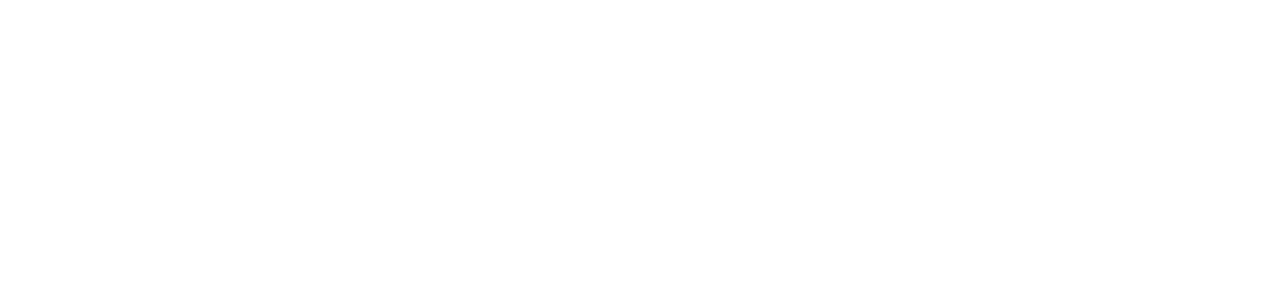
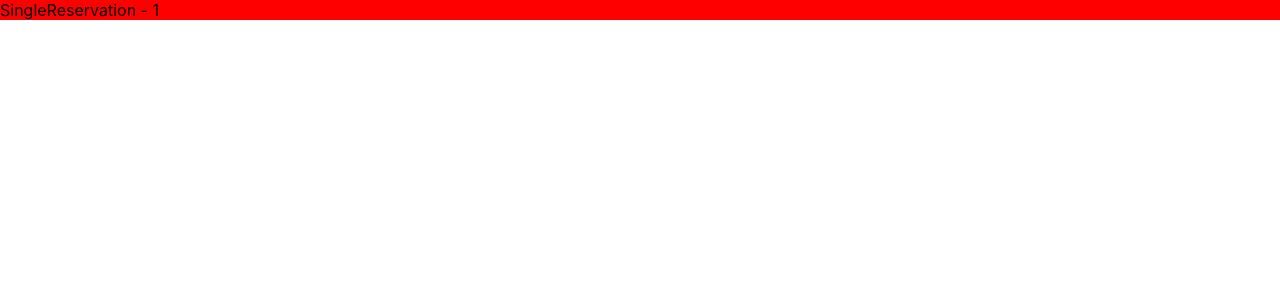
Before and after one commit to DylanLovell93/takehome-frontend, a React (Create React App) app: page /reservations/1 in a window 1280 px wide. Before the commit this address had no page. Shown: the top 300 px of the page. Built offline with nearby package versions, Linux system fonts and the light colour scheme.

Commit message:
single reservation path

```diff
--- a/src/App.js
+++ b/src/App.js
@@ -5,6 +5,7 @@
 import NewRestaurant from "./Pages/NewRestaurant/NewRestaurant";
 import SingleRestaurant from "./Pages/SingleRestaurant/SingleRestaurant";
 import Reservations from "./Pages/Reservations/Reservations";
+import SingleReservation from "./Pages/SingleReservation/SingleReservation";
 
 const App = () => {
   return (
@@ -15,6 +16,7 @@
         <Route path="/newRestaurant" element={<NewRestaurant />} />
         <Route path="/restaurants/:id" element={<SingleRestaurant />} />
         <Route path="/reservations" element={<Reservations />} />
+        <Route path="/reservations/:id" element={<SingleReservation />} />
       </Routes>
     </div>
   );
--- /dev/null
+++ b/src/Pages/SingleReservation/SingleReservation.css
@@ -0,0 +1,3 @@
+.SingleReservation {
+  background-color: red;
+}
--- /dev/null
+++ b/src/Pages/SingleReservation/SingleReservation.jsx
@@ -0,0 +1,10 @@
+import "./SingleReservation.css";
+import React from "react";
+import { useParams } from "react-router-dom";
+
+const SingleReservation = () => {
+  const { id } = useParams();
+  return <div className="SingleReservation">SingleReservation - {id}</div>;
+};
+
+export default SingleReservation;
```
